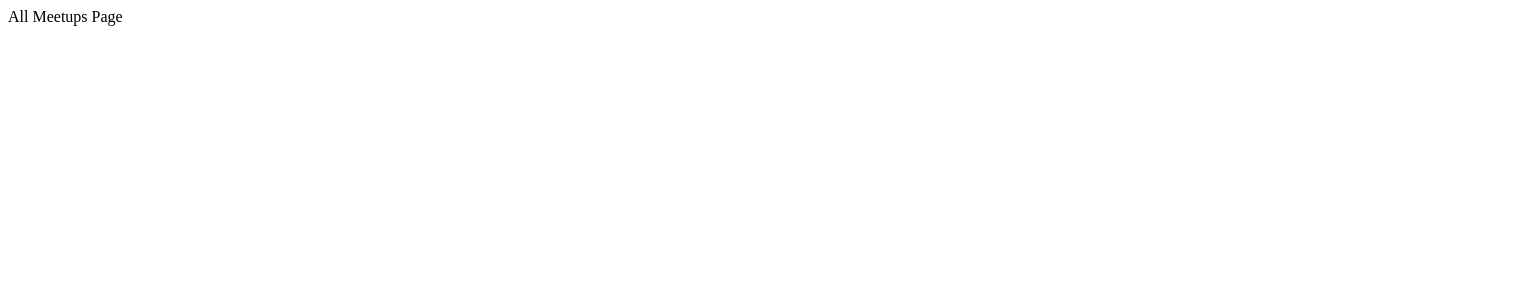
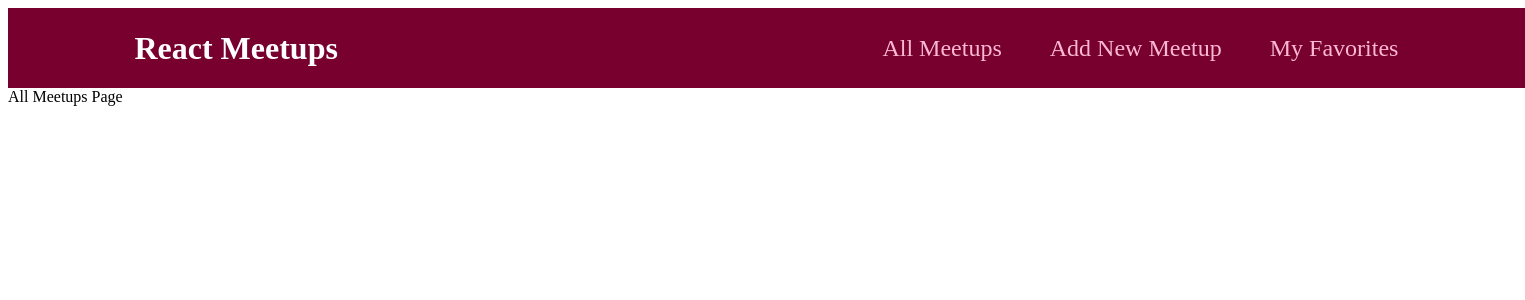
Before and after one commit to we-live-inside-a-dream/practice-react, a React (Create React App) app: page / in a window 1280 px wide. Shown: the top 300 px of the page, 1525 px wide, since content can reach past the window. Built offline with nearby package versions, Linux system fonts and the light colour scheme.

Commit message:
created navbar

```diff
--- a/src/App.js
+++ b/src/App.js
@@ -4,10 +4,12 @@
 import AllMeetupsPage from './pages/AllMeetups';
 import NewMeetupPage from './pages/NewMeetups';
 import Favorites from './pages/Favorites';
+import MainNavigation from './components/layout/MainNavitation';
 
 function App() {
   return (
     <div>
+      <MainNavigation />
       <Routes>
         <Route path='/' element={<AllMeetupsPage />}/>
         <Route path='/new-meetup' element={<NewMeetupPage />}/>
--- /dev/null
+++ b/src/components/layout/MainNavigation.module.css
@@ -0,0 +1,47 @@
+.header {
+    width: 100%;
+    height: 5rem;
+    display: flex;
+    align-items: center;
+    justify-content: space-between;
+    background-color: #77002e;
+    padding: 0 10%;
+  }
+
+  .logo {
+    font-size: 2rem;
+    color: white;
+    font-weight: bold;
+  }
+
+  .header ul {
+    list-style: none;
+    margin: 0;
+    padding: 0;
+    display: flex;
+    align-items: baseline;
+  }
+
+  .header li {
+    margin-left: 3rem;
+  }
+
+  .header a {
+    text-decoration: none;
+    font-size: 1.5rem;
+    color: #fcb8d2;
+  }
+
+  .header a:hover,
+  .header a:active,
+  .header a.active {
+    color: white;
+  }
+
+  .badge {
+    background-color: #cc2062;
+    color: white;
+    border-radius: 12px;
+    padding: 0 1rem;
+    margin-left: 0.5rem;
+  }
--- /dev/null
+++ b/src/components/layout/MainNavitation.js
@@ -0,0 +1,23 @@
+import {Link} from 'react-router-dom'
+import classes from './MainNavigation.module.css'
+
+function MainNavigation() {
+    return <header className={classes.header}>
+        <div className={classes.logo}>React Meetups</div>
+        <nav>
+            <ul>
+                <li>
+                    <Link to='/'>All Meetups</Link>
+                </li>
+                <li>
+                    <Link to='/new-meetup'>Add New Meetup</Link>
+                </li>
+                <li>
+                    <Link to='/favorites'>My Favorites</Link>
+                </li>
+            </ul>
+        </nav>
+    </header>
+}
+
+export default MainNavigation
--- a/src/pages/AllMeetups.js
+++ b/src/pages/AllMeetups.js
@@ -1,4 +1,4 @@
-import {Link} from "react-router-dom"
+
 function AllMeetupsPage() {
     return <div>All Meetups Page</div>
     // <Link to="/AllMeetups"></Link>
--- a/src/pages/Favorites.js
+++ b/src/pages/Favorites.js
@@ -1,4 +1,4 @@
-import {Link} from "react-router-dom"
+
 
 function Favorites() {
     return <div>Favorites Page</div>
--- a/src/pages/NewMeetups.js
+++ b/src/pages/NewMeetups.js
@@ -1,4 +1,4 @@
-import {Link} from 'react-router-dom'
+
 
 function NewMeetupPage() {
     return <div>New Meetup Page</div>
```
